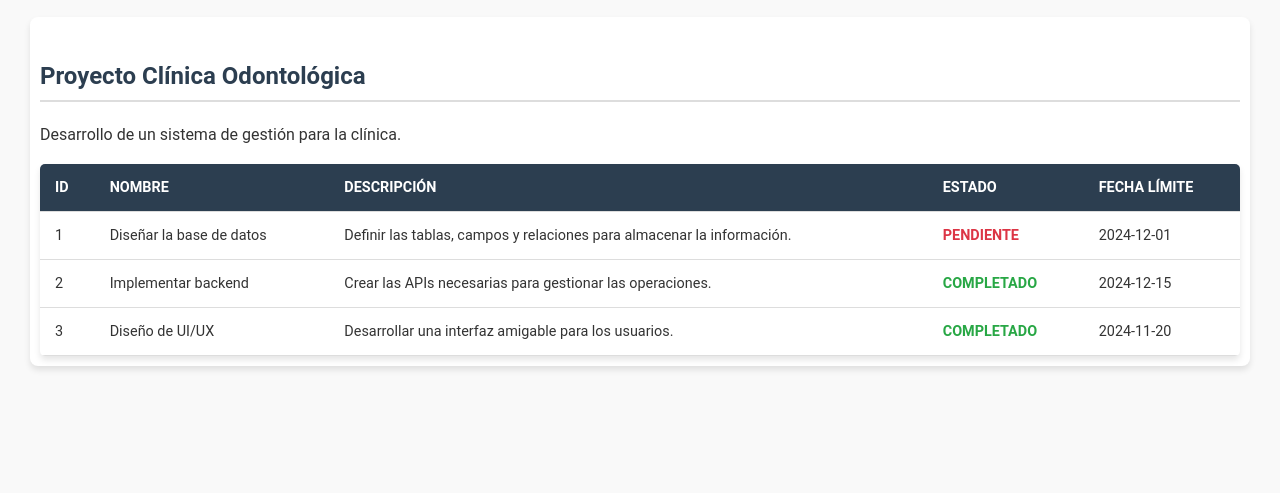
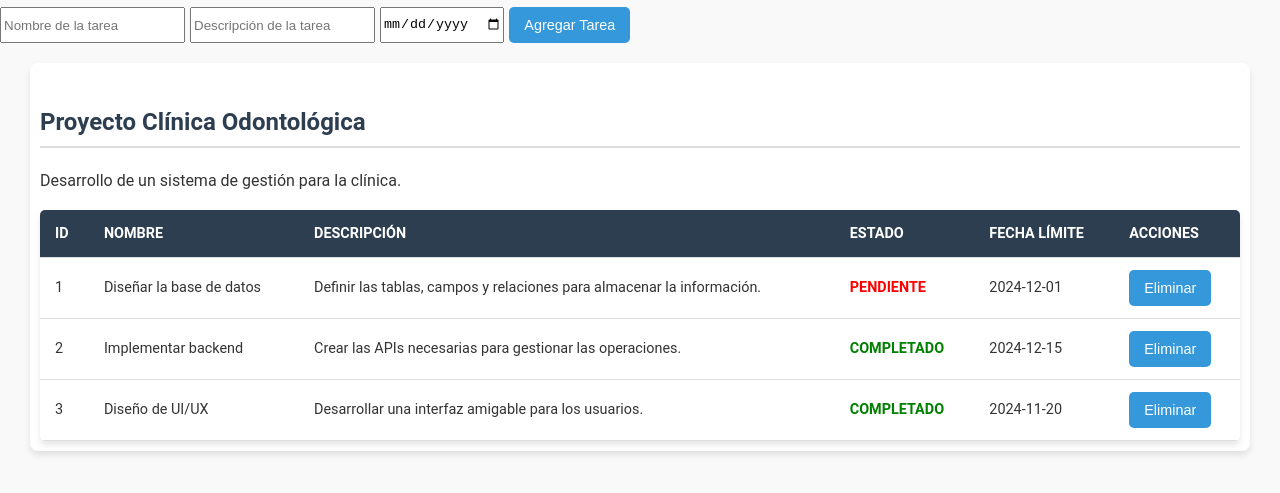
Before and after one commit to tranquiv/curso, a plain HTML site: page index.html in a window 1280 px wide. Shown: the part 107-600 px from the top of the page. Drawn offline with Linux system fonts and the light colour scheme.

Commit message:
Add files via upload

```diff
--- a/index.html
+++ b/index.html
@@ -5,32 +5,77 @@
     <meta name="viewport" content="width=device-width, initial-scale=1.0">
     <title>Gestión de Proyectos</title>
     <link rel="stylesheet" href="styles.css">
+    <style>
+        .completed {
+            color: green;
+            font-weight: bold;
+        }
+
+        .pending {
+            color: red;
+            font-weight: bold;
+        }
+
+    </style>
 </head>
 <body>
     <h1>Gestión de Proyectos</h1>
+
+    <div class="form-tarea">
+        <input type="text" id="nombre-tarea" placeholder="Nombre de la tarea">
+        <input type="text" id="descripcion-tarea" placeholder="Descripción de la tarea">
+        <input type="date" id="fecha-limite-tarea">
+        <button onclick="agregarTarea()">Agregar Tarea</button>
+    </div>
+
     <div id="proyectos-container">
         <!-- Los datos se cargarán aquí dinámicamente -->
     </div>
 
     <script>
-        // Cargar datos del archivo base.json
-        fetch('base.json')
-            .then(response => {
-                if (!response.ok) {
-                    throw new Error(`HTTP error! status: ${response.status}`);
+        // Datos JSON directamente incluidos
+        let data = {
+            "proyectos": [
+                {
+                    "id": 1,
+                    "nombre": "Proyecto Clínica Odontológica",
+                    "descripcion": "Desarrollo de un sistema de gestión para la clínica.",
+                    "tareas": [
+                        {
+                            "id": 1,
+                            "nombre": "Diseñar la base de datos",
+                            "descripcion": "Definir las tablas, campos y relaciones para almacenar la información.",
+                            "estado_completo": false,
+                            "fecha_limite": "2024-12-01"
+                        },
+                        {
+                            "id": 2,
+                            "nombre": "Implementar backend",
+                            "descripcion": "Crear las APIs necesarias para gestionar las operaciones.",
+                            "estado_completo": true,
+                            "fecha_limite": "2024-12-15"
+                        },
+                        {
+                            "id": 3,
+                            "nombre": "Diseño de UI/UX",
+                            "descripcion": "Desarrollar una interfaz amigable para los usuarios.",
+                            "estado_completo": true,
+                            "fecha_limite": "2024-11-20"
                         }
-                return response.json();
-            })
-            .then(data => {
+                    ]
+                }
+            ]
+        };
+
         const proyectos = data.proyectos;
         const container = document.getElementById('proyectos-container');
 
-                // Iterar sobre los proyectos
-                proyectos.forEach(proyecto => {
-                    // Crear un div para cada proyecto
+        function renderProyectos() {
+            container.innerHTML = '';
+            proyectos.forEach((proyecto, index) => {
                 const proyectoDiv = document.createElement('div');
                 proyectoDiv.innerHTML = `
-                        <h2>${proyecto.nombre}</h2>
+                    <h2>${proyecto.nombre} </h2>
                     <p>${proyecto.descripcion}</p>
                     <table>
                         <thead>
@@ -40,10 +85,11 @@
                                 <th>Descripción</th>
                                 <th>Estado</th>
                                 <th>Fecha Límite</th>
+                                <th>Acciones</th>
                             </tr>
                         </thead>
                         <tbody>
-                                ${proyecto.tareas.map(tarea => `
+                            ${proyecto.tareas.map((tarea, tareaIndex) => `
                                 <tr>
                                     <td>${tarea.id}</td>
                                     <td>${tarea.nombre}</td>
@@ -52,6 +98,7 @@
                                         ${tarea.estado_completo ? 'Completado' : 'Pendiente'}
                                     </td>
                                     <td>${tarea.fecha_limite}</td>
+                                    <td><button onclick="eliminarTarea(${index}, ${tareaIndex})">Eliminar</button></td>
                                 </tr>
                             `).join('')}
                         </tbody>
@@ -59,12 +106,41 @@
                 `;
                 container.appendChild(proyectoDiv);
             });
-            })
-            .catch(error => {
-                console.error('Error al cargar el archivo JSON:', error);
-                const container = document.getElementById('proyectos-container');
-                container.innerHTML = `<p style="color: red;">No se pudieron cargar los datos. Por favor, verifica el archivo JSON.</p>`;
-            });
+        }
+
+        function agregarTarea() {
+            const nombreTarea = document.getElementById(`nombre-tarea`).value;
+            const descripcionTarea = document.getElementById(`descripcion-tarea`).value;
+            const fechaLimiteTarea = document.getElementById(`fecha-limite-tarea`).value;
+
+            const proyecto = proyectos[0]; // Solo agrega tareas al primer proyecto
+
+            if (proyecto && nombreTarea && descripcionTarea && fechaLimiteTarea) {
+                const nuevaTarea = {
+                    id: proyecto.tareas.length + 1,
+                    nombre: nombreTarea,
+                    descripcion: descripcionTarea,
+                    estado_completo: false,
+                    fecha_limite: fechaLimiteTarea
+                };
+
+                proyecto.tareas.push(nuevaTarea);
+                renderProyectos();
+
+                document.getElementById(`nombre-tarea`).value = '';
+                document.getElementById(`descripcion-tarea`).value = '';
+                document.getElementById(`fecha-limite-tarea`).value = '';
+            } else {
+                alert('Por favor, completa todos los campos correctamente.');
+            }
+        }
+        function eliminarTarea(proyectoIndex, tareaIndex) {
+            proyectos[proyectoIndex].tareas.splice(tareaIndex, 1);
+            renderProyectos();
+        }
+
+        // Render inicial
+        renderProyectos();
     </script>
 </body>
 </html>
--- a/styles.css
+++ b/styles.css
@@ -105,3 +105,17 @@ button {
 button:hover {
     background-color: #2980b9;
 }
+
+form {
+    margin-bottom: 20px;
+}
+
+form input, form button {
+    margin: 5px;
+}
+
+.form-tarea {
+    display: flex;
+    gap: 5px;
+    margin-top: 10px;
+}
```
Lines whose indentation alone changed are shown as unchanged.
